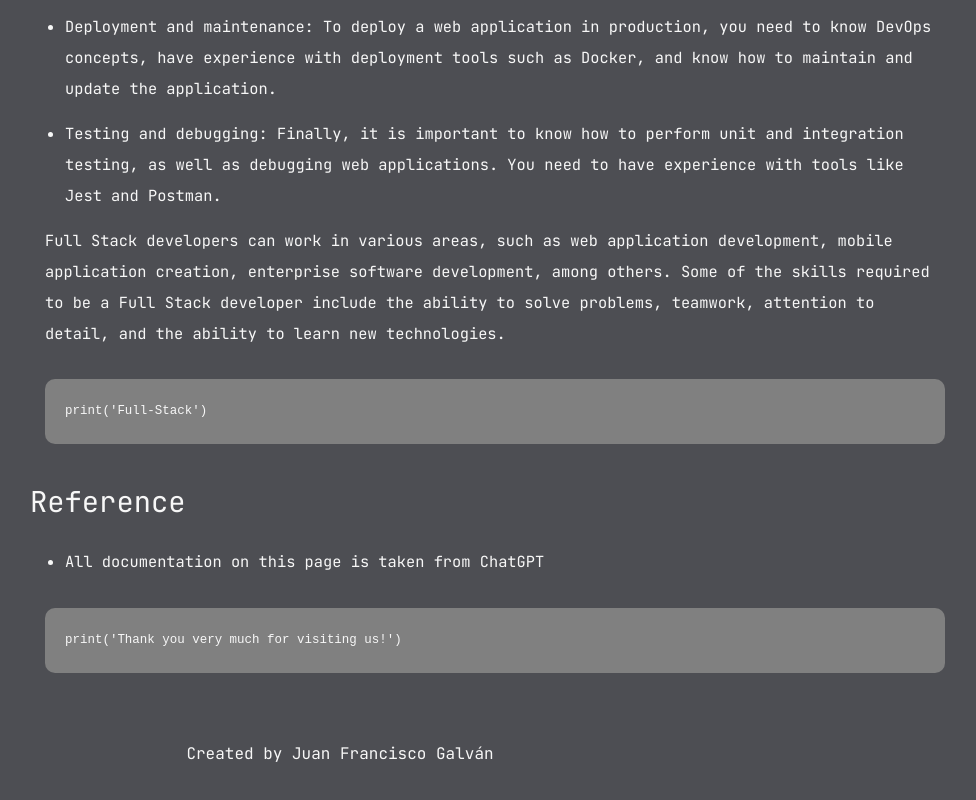
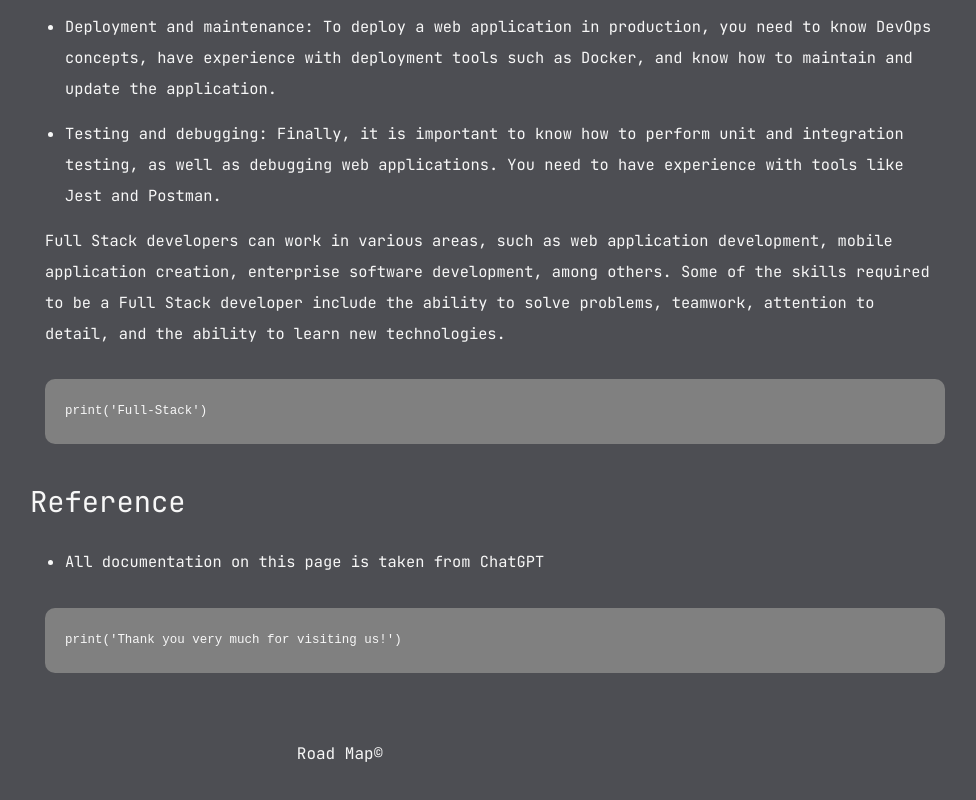
Before and after one commit to juanfrancgalvan/roadmap, a website: page index.html in a window 1280 px wide. Shown: the part 3885-4685 px from the top of the page, without its empty margins (300-1276 px from the left). Drawn offline with Linux system fonts and the light colour scheme.

Commit message:
modified:   index.html

```diff
--- a/index.html
+++ b/index.html
@@ -113,7 +113,7 @@
     </section>
   </main>
   <footer class="footer">
-    <p>Created by Juan Francisco Galván</p>
+    <p>Road Map©</p>
   </footer>
 </body>
 </html>
```
